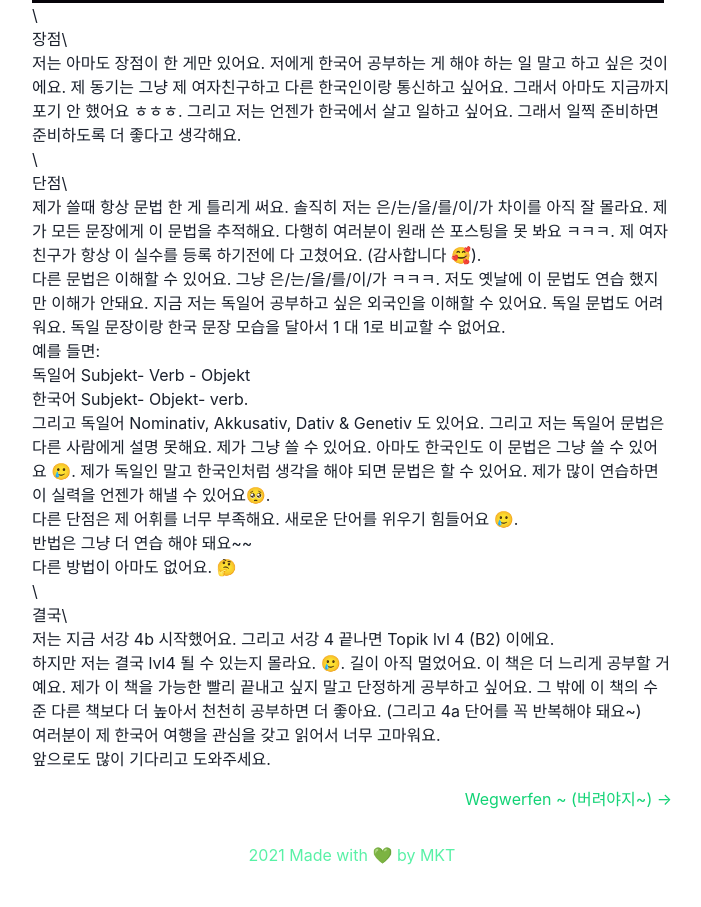
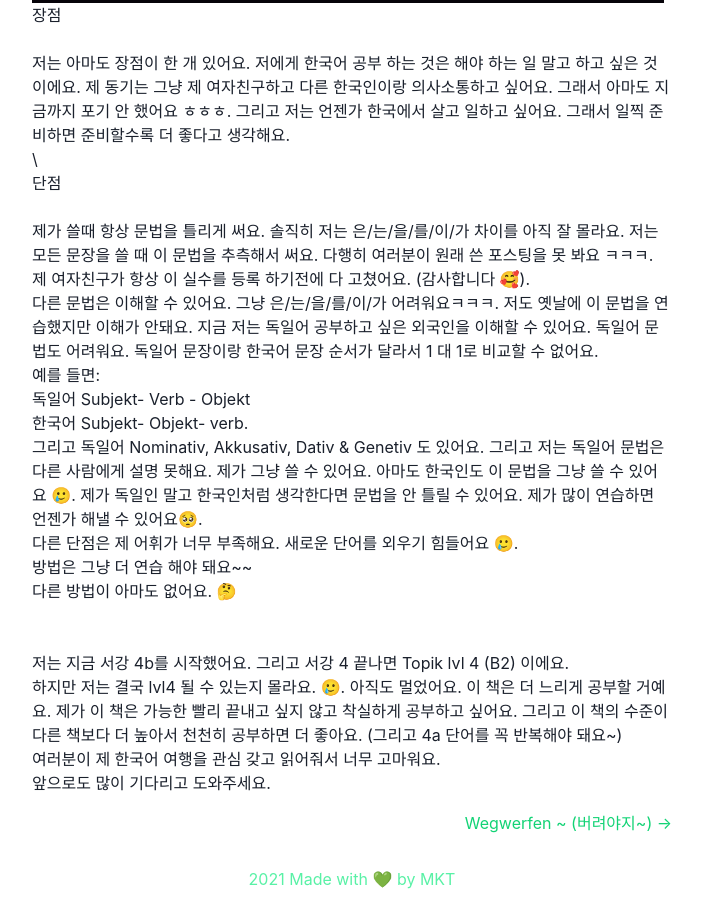
Before and after one commit to MinhKhangTran/gatsby-simple-korean-blog, a Gatsby site: page /2021-03-10-stand-der-dinge/ in a window 1280 px wide. Shown: the part 1427-2334 px from the top of the page, without its empty margins (288-989 px from the left). Before the commit the page ends 2310 px from the top, so only its background shows below. Built offline with nearby package versions, Linux system fonts and the light colour scheme; Gatsby itself is replaced by a stand-in of ours.

Commit message:
Update Blog “2021-03-10-stand-der-dinge”

```diff
--- a/src/blog/2021-03-10-stand-der-dinge.md
+++ b/src/blog/2021-03-10-stand-der-dinge.md
@@ -1,35 +1,47 @@
 ---
 title: Stand der Dinge
-date: 2021-03-10T11:07:38.829Z
+date: 2021-03-10T11:17:46.327Z
 ---
 <!--StartFragment-->
 
-이 블로그 포스팅을 조금 달아요. 저는 2월 말에 서강 책을 4a 끝냈어요. 제가 책에대 해 복습하고 싶어요.\
-모든 서강 책은 과 8개 있어요. 그리고 모든 과에세 제가 블로그 포스팅을 쓰려고 했어요.\
-시작하기 전에 작은 다이어그램을 보여주고 싶어요. 서강 책을 4a 2021년1월01일부터 2021년2월22일까지 됐어요 (52일). 저는 원래 매일 공부한다고 말했지만 이 규칙이 못 시겼어요 ㅠㅠ. 때때로 일한 다음에 너무 피고하거나 일한 다음에 쇼핑을 하려 갔어요. 그래서 43 시간만 있어요. 하지만 기분이 있으면 항상 공부했어요.\
-아마도 제 한국어 실력은 조금 낫는 것 같아요. (제발)🥺
+<!--StartFragment-->
+
+이 블로그 포스팅은 조금 달라요. 저는 2월 말에 서강 책 4a를 끝냈어요. 저는 이 책을 복습하고 싶어요.\
+모든 서강 책은 8과까지 있어요. 그리고 모든 과마다 제가 블로그 포스팅을 쓰려고 했어요.\
+시작하기 전에 작은 다이어그램을 보여주고 싶어요. 서강 책을 4a 2021년 1월 01일부터 2021년 2월 22일까지 공부했어요 (52일). 저는 원래 매일 공부할 거라고 말했지만 이 규칙을 못 지켰어요 ㅠㅠ. 일한 다음에 너무 피곤했어요. 그리고 때때로 일한 다음에 쇼핑을 하러 갔어요. 그래서 43 시간 공부했어요. 하지만 기운이 있으면 항상 공부했어요.\
+아마도 제 한국어 실력은 조금 나아진 것 같아요. (제발)🥺
+
+<!--EndFragment-->
 
 ![Toggl Track](/img/bild1.png "Toggl Track")
 
+<!--StartFragment-->
+
+## 장점
+
 \
-## 장점\
-저는 아마도 장점이 한 게만 있어요. 저에게 한국어 공부하는 게 해야 하는 일 말고 하고 싶은 것이에요. 제 동기는 그냥 제 여자친구하고 다른 한국인이랑 통신하고 싶어요. 그래서 아마도 지금까지 포기 안 했어요 ㅎㅎㅎ. 그리고 저는 언젠가 한국에서 살고 일하고 싶어요. 그래서 일찍 준비하면 준비하도록 더 좋다고 생각해요.\
+저는 아마도 장점이 한 개 있어요. 저에게 한국어 공부 하는 것은 해야 하는 일 말고 하고 싶은 것이에요. 제 동기는 그냥 제 여자친구하고 다른 한국인이랑 의사소통하고 싶어요. 그래서 아마도 지금까지 포기 안 했어요 ㅎㅎㅎ. 그리고 저는 언젠가 한국에서 살고 일하고 싶어요. 그래서 일찍 준비하면 준비할수록 더 좋다고 생각해요.
+
+## \
+단점
+
 \
-## 단점\
-제가 쓸때 항상 문법 한 게 틀리게 써요. 솔직히 저는 은/는/을/를/이/가 차이를 아직 잘 몰라요. 제가 모든 문장에게 이 문법을 추적해요. 다행히 여러분이 원래 쓴 포스팅을 못 봐요 ㅋㅋㅋ. 제 여자친구가 항상 이 실수를 등록 하기전에 다 고쳤어요. (감사합니다 🥰).\
-다른 문법은 이해할 수 있어요. 그냥 은/는/을/를/이/가 ㅋㅋㅋ. 저도 옛날에 이 문법도 연습 했지만 이해가 안돼요. 지금 저는 독일어 공부하고 싶은 외국인을 이해할 수 있어요. 독일 문법도 어려워요. 독일 문장이랑 한국 문장 모습을 달아서 1 대 1로 비교할 수 없어요.\
+제가 쓸때 항상 문법을 틀리게 써요. 솔직히 저는 은/는/을/를/이/가 차이를 아직 잘 몰라요. 저는 모든 문장을 쓸 때 이 문법을 추측해서 써요. 다행히 여러분이 원래 쓴 포스팅을 못 봐요 ㅋㅋㅋ. 제 여자친구가 항상 이 실수를 등록 하기전에 다 고쳤어요. (감사합니다 🥰).\
+다른 문법은 이해할 수 있어요. 그냥 은/는/을/를/이/가 어려워요ㅋㅋㅋ. 저도 옛날에 이 문법을 연습했지만 이해가 안돼요. 지금 저는 독일어 공부하고 싶은 외국인을 이해할 수 있어요. 독일어 문법도 어려워요. 독일어 문장이랑 한국어 문장 순서가 달라서 1 대 1로 비교할 수 없어요.\
 예를 들면:\
 독일어 Subjekt- Verb - Objekt\
 한국어 Subjekt- Objekt- verb.\
-그리고 독일어 Nominativ, Akkusativ, Dativ & Genetiv 도 있어요. 그리고 저는 독일어 문법은 다른 사람에게 설명 못해요. 제가 그냥 쓸 수 있어요. 아마도 한국인도 이 문법은 그냥 쓸 수 있어요 🥲. 제가 독일인 말고 한국인처럼 생각을 해야 되면 문법은 할 수 있어요. 제가 많이 연습하면 이 실력을 언젠가 해낼 수 있어요🥺.\
-다른 단점은 제 어휘를 너무 부족해요. 새로운 단어를 위우기 힘들어요 🥲.\
-반법은 그냥 더 연습 해야 돼요\~\~\
+그리고 독일어 Nominativ, Akkusativ, Dativ & Genetiv 도 있어요. 그리고 저는 독일어 문법은 다른 사람에게 설명 못해요. 제가 그냥 쓸 수 있어요. 아마도 한국인도 이 문법을 그냥 쓸 수 있어요 🥲. 제가 독일인 말고 한국인처럼 생각한다면 문법을 안 틀릴 수 있어요. 제가 많이 연습하면 언젠가 해낼 수 있어요🥺.\
+다른 단점은 제 어휘가 너무 부족해요. 새로운 단어를 외우기 힘들어요 🥲.\
+방법은 그냥 더 연습 해야 돼요\~\~\
 다른 방법이 아마도 없어요. 🤔\
 \
-## 결국\
-저는 지금 서강 4b 시작했어요. 그리고 서강 4 끝나면 Topik lvl 4 (B2) 이에요.\
-하지만 저는 결국 lvl4 될 수 있는지 몰라요. 🥲. 길이 아직 멀었어요. 이 책은 더 느리게 공부할 거예요. 제가 이 책을 가능한 빨리 끝내고 싶지 말고 단정하게 공부하고 싶어요. 그 밖에 이 책의 수준 다른 책보다 더 높아서 천천히 공부하면 더 좋아요. (그리고 4a 단어를 꼭 반복해야 돼요~)\
-여러분이 제 한국어 여행을 관심을 갖고 읽어서 너무 고마워요.\
+\
+저는 지금 서강 4b를 시작했어요. 그리고 서강 4 끝나면 Topik lvl 4 (B2) 이에요.\
+하지만 저는 결국 lvl4 될 수 있는지 몰라요. 🥲. 아직도 멀었어요. 이 책은 더 느리게 공부할 거예요. 제가 이 책은 가능한 빨리 끝내고 싶지 않고 착실하게 공부하고 싶어요. 그리고 이 책의 수준이 다른 책보다 더 높아서 천천히 공부하면 더 좋아요. (그리고 4a 단어를 꼭 반복해야 돼요~)\
+여러분이 제 한국어 여행을 관심 갖고 읽어줘서 너무 고마워요.\
 앞으로도 많이 기다리고 도와주세요.
 
 <!--EndFragment-->
+
+<!--EndFragment-->
```
